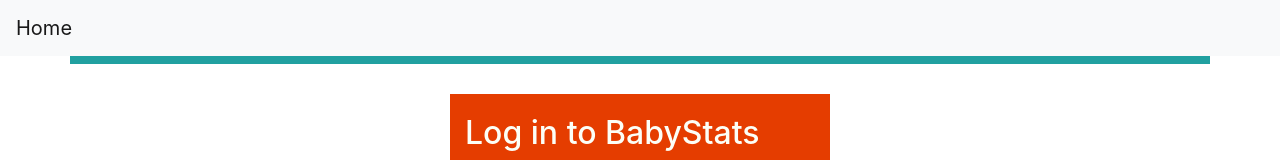
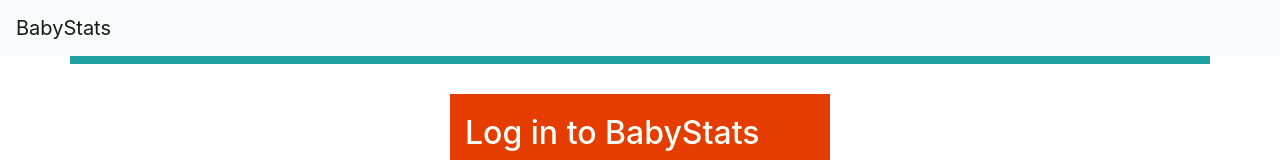
Before and after one commit to jonathaningersoll/ClientBabyStats, a React (Create React App) app: page / in a window 1280 px wide. Shown: the top 160 px of the page. Built offline with nearby package versions, Linux system fonts and the light colour scheme.

Commit message:
Changed home button to brand

```diff
--- a/src/Components/Navbar.jsx
+++ b/src/Components/Navbar.jsx
@@ -17,7 +17,7 @@
           return(
                <Navbar color="light" light expand="md" className="navigator">
                     <Link to="/">
-                         <NavbarBrand>Home</NavbarBrand>
+                         <NavbarBrand>BabyStats</NavbarBrand>
                     </Link>
                     {
                          this.props.token ?
```
